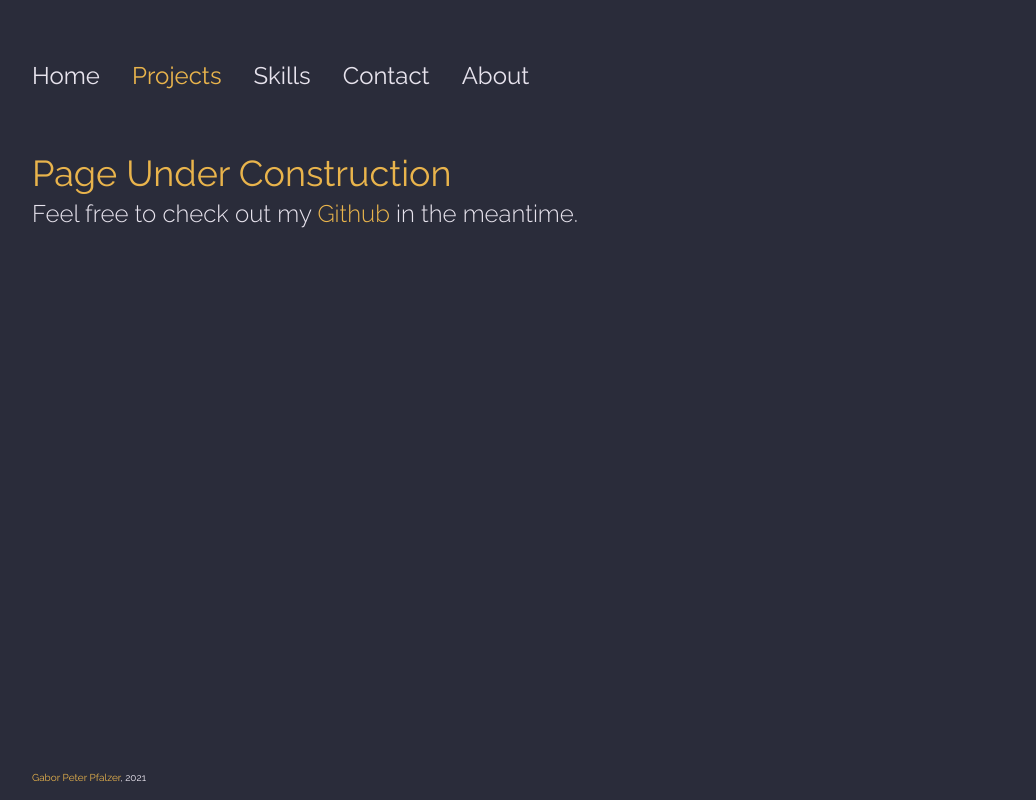
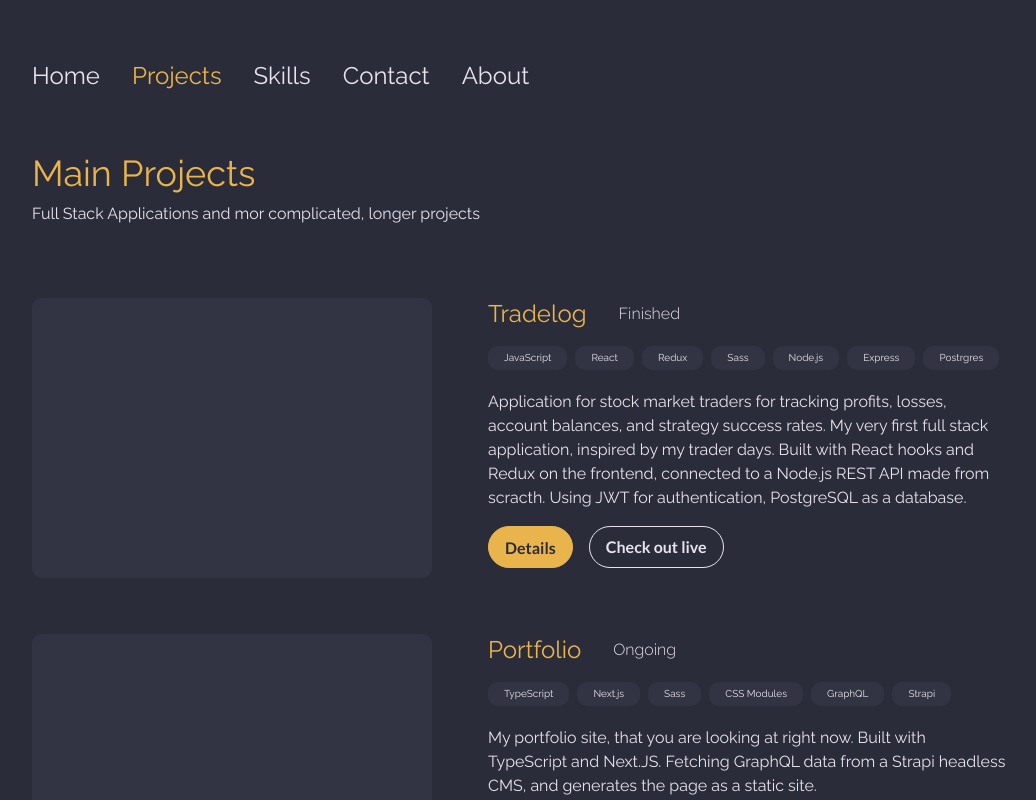
Before and after one commit to pfalzergbr/portfolio, a Next.js app: page /projects in a window 1280 px wide. Shown: the top 800 px of the page, without its empty margins (160-1196 px from the left). Built offline with nearby package versions, Linux system fonts and the light colour scheme.

Commit message:
connect an style projects

```diff
--- a/components/projects/ProjectGrid.tsx
+++ b/components/projects/ProjectGrid.tsx
@@ -1,16 +1,24 @@
-import styles from './styles/Project.module.scss';
+import styles from './styles/Projects.module.scss';
 import ProjectItem, { Project } from './ProjectItem';
 
 export interface ProjectGridProps {
+  header: string;
+  description: string;
   projects: Project[];
 }
 
-const ProjectGrid: React.FC<ProjectGridProps> = ({ projects }) => {
+const ProjectGrid: React.FC<ProjectGridProps> = ({
+  projects,
+  header,
+  description,
+}) => {
   return (
     <section className={styles.projectsGrid}>
-      <h2 className={styles.projectsGridHeader}>ProjectGridHeader</h2>
-      <p className={styles.projectsGridDescription}></p>
-      <div className={styles.projectsContainer}>
+      <div>
+        <h2 className={styles.projectsGridHeader}>{header}</h2>
+        <p className={styles.projectsGridDescription}>{description}</p>
+      </div>
+      <div className={styles.projectsGridContainer}>
         {projects.map((project) => (
           <ProjectItem project={project} key={project.id} />
         ))}
--- a/components/projects/ProjectItem.tsx
+++ b/components/projects/ProjectItem.tsx
@@ -1,5 +1,5 @@
 import Button from '../UI/Button';
-import styles from './styles/ProjectItem.module.scss';
+import styles from './styles/Projects.module.scss';
 
 type ProjectStatus = 'finished' | 'ongoing' | 'onhold';
 
@@ -21,13 +21,11 @@ export interface ProjectProps {
 const ProjectItem: React.FC<ProjectProps> = ({ project }) => {
   const { name, status, techBreadcrumbs, summary } = project;
 
-  const handleCheckDetails = () => {
-
-  }
+  const handleCheckDetails = () => {};
 
   return (
     <article className={styles.project}>
-      <div className={styles.projectImageContainer}>Image here</div>
+      <div className={styles.projectImageContainer}></div>
       <div className={styles.projectContainer}>
         <div className={styles.projectHeader}>
           <h3 className={styles.projectName}>{name}</h3>
@@ -38,14 +36,13 @@ const ProjectItem: React.FC<ProjectProps> = ({ project }) => {
             <li className={styles.projectTechBreadcrumb}>{breadcrumb}</li>
           ))}
         </ul>
-      </div>
-      <p className={styles.projectSummary}>{summary}</p>
-      <div className={styles.projectButtonContainer}>
-        <Button buttonStyle={styles.projectButtonPrimary} text='Details' />
-        <a
-          className={`btn ${styles.projectButtonSecondary}`}
-
-        >Check out live</a>
+        <p className={styles.projectSummary}>{summary}</p>
+        <div className={styles.projectButtonContainer}>
+          <Button buttonStyle={styles.projectButtonPrimary} text='Details' />
+          <a className={`${styles.projectButtonSecondary}`}>
+            Check out live
+          </a>
+        </div>
       </div>
     </article>
   );
--- /dev/null
+++ b/components/projects/styles/Projects.module.scss
@@ -0,0 +1,109 @@
+@import '../../../styles//abstracts/variables';
+@import '../../../styles//abstracts/mixins';
+
+.projectsGrid {
+  @include centered-container;
+  display: grid;
+  grid-row-gap: $space-56;
+  grid-template-rows: max-content;
+  grid-auto-rows: max-content;
+
+
+  &Header {
+    font-size: $font-size-36;
+    line-height: 4.2rem;
+    color: $color-orange-medium;
+    font-weight: 400;
+  }
+
+  &Description {
+    margin-top: $space-sm-8;
+  }
+
+  &Container {
+    display: grid;
+    grid-template-rows: max-content;
+    grid-auto-rows: max-content;
+    grid-row-gap: $space-56;
+  }
+}
+
+.project {
+  display: grid;
+  grid-template-columns: 40rem max-content;
+  grid-column-gap: $space-56;
+
+  &ImageContainer {
+    grid-column: 1/2;
+    width: 40rem;
+    height: 28rem;
+    background-color: $color-grey-light;
+    border-radius: 1rem;
+  }
+
+  &ProjectContainer {
+    grid-column: 2/3;
+  }
+
+  &Header {
+    display: flex;
+    justify-content: flex-start;
+    align-items: center;
+  }
+  &Name {
+    color: $color-orange-medium;
+    font-weight: 400;
+    font-size: $font-size-24;
+    line-height: 3.2rem;
+  }
+
+  &Status {
+    font-weight: 300;
+    margin-left: $space-32;
+  }
+
+  &Tech {
+    list-style: none;
+    display: flex;
+    padding-left: 0;
+    max-width: 52rem;
+    flex-wrap: wrap;
+    margin-bottom: $space-12;
+
+    &Breadcrumb {
+      font-size: $font-size-10;
+      background-color: $color-grey-light;
+      margin-right: $space-sm-8;
+      padding: 0 $space-16;
+      border-radius: 1rem;
+      margin-bottom: $space-sm-4;
+    }
+    &Highlight {
+    }
+  }
+
+  &Summary {
+    max-width: 52rem;
+  }
+
+  &ButtonContainer {
+    display: grid;
+    grid-template-columns: repeat(2, max-content);
+    grid-column-gap: $space-16;
+  }
+
+  &Button {
+    margin-top: $space-32;
+
+    &Primary {
+      @include button-regular;
+      color: $color-grey-dark;
+      background-color: $color-orange-medium;
+      border: 1px solid $color-orange-medium;
+      height: 4.2rem;
+    }
+    &Secondary {
+      @include button-regular;
+    }
+  }
+}
--- /dev/null
+++ b/data/projects.ts
@@ -0,0 +1,38 @@
+export const projects = [
+  {
+    id: '1',
+    slug: 'tradelog',
+    priority: '1',
+    imageUrl: 'none',
+    name: 'Tradelog',
+    status: 'Finished',
+    techBreadcrumbs: [
+      'JavaScript',
+      'React',
+      'Redux',
+      'Sass',
+      'Node.js',
+      'Express',
+      'Postrgres',
+    ],
+    summary:
+      'Application for stock market traders for tracking profits, losses, account balances, and strategy success rates. My very first full stack application, inspired by my trader days. Built with React hooks and Redux on the frontend, connected to a Node.js REST API made from scracth. Using JWT for authentication, PostgreSQL as a database.',
+  },{
+    id: '2',
+    slug: 'portfolio',
+    priority: '2',
+    imageUrl: 'none',
+    name: 'Portfolio',
+    status: 'Ongoing',
+    techBreadcrumbs: [
+      'TypeScript',
+      'Next.js',
+      'Sass',
+      'CSS Modules',
+      'GraphQL',
+      'Strapi',
+    ],
+    summary:
+      'My portfolio site, that you are looking at right now. Built with TypeScript and Next.JS. Fetching GraphQL data from a Strapi headless CMS, and generates the page as a static site.',
+  },
+];
--- a/pages/projects/index.tsx
+++ b/pages/projects/index.tsx
@@ -1,14 +1,32 @@
+import ProjectGrid from '../../components/projects/ProjectGrid';
 import AnimatedRoute from '../../layout/AnimatedRoute';
-import UnderConstruction from '../../layout/layoutElements/UnderConstruction';
+// import UnderConstruction from '../../layout/layoutElements/UnderConstruction';
+import { projects } from '../../data/projects';
+import { Project } from '../../components/projects/ProjectItem';
 
-export interface Props {}
+export interface Props {
+  projects: Project[];
+}
 
-const Portfolio: React.FC<Props> = () => {
+const Portfolio: React.FC<Props> = ({ projects }) => {
   return (
-    <AnimatedRoute className="">
-      <UnderConstruction />
+    <AnimatedRoute className=''>
+      {/* <UnderConstruction /> */}
+      <ProjectGrid
+        projects={projects}
+        header='Main Projects'
+        description='Full Stack Applications and mor complicated, longer projects'
+      />
     </AnimatedRoute>
   );
 };
 
+export const getStaticProps = async () => {
+  return {
+    props: {
+      projects,
+    },
+  };
+};
+
 export default Portfolio;
--- a/styles/abstracts/_mixins.scss
+++ b/styles/abstracts/_mixins.scss
@@ -47,9 +47,12 @@
 // Components
 
 @mixin button-regular {
-  padding: 0.5em 1em;
-  color: $color-grey-dark;
-  border: 1px solid $color-orange-medium;
+  font-family: 'Lato';
+  display: inline-block;
+  font-size: $font-size-16;
+  padding: .8rem 1.6rem;
+  color: $color-off-white;
+  border: 1px solid $color-off-white;
   border-radius: 5rem;
   font-weight: 600;
 }
--- a/styles/abstracts/_variables.scss
+++ b/styles/abstracts/_variables.scss
@@ -3,6 +3,7 @@
 $color-grey-dark: #2A2C3A;
 $color-off-white: #E7E3ED;
 
+$color-grey-light: #323443;
 $color-orange-medium: #E9B44C;
 $color-orange-bright: #E79C08;
 
--- a/styles/base/_base.scss
+++ b/styles/base/_base.scss
@@ -16,13 +16,15 @@ body {
   font-weight: 400;
 }
 
+* {
+  box-sizing: border-box;
+}
+
 a {
+  cursor: pointer;
   color: inherit;
   text-decoration: none;
-}
-
-* {
-  box-sizing: border-box;
+  margin: none;
 }
 
 button {
```
Also changed, not shown: components/landing/styles/Hero.module.scss (+3 -7 lines), components/projects/styles/ProjectItem.module.scss (deleted, +0 -50 lines).
